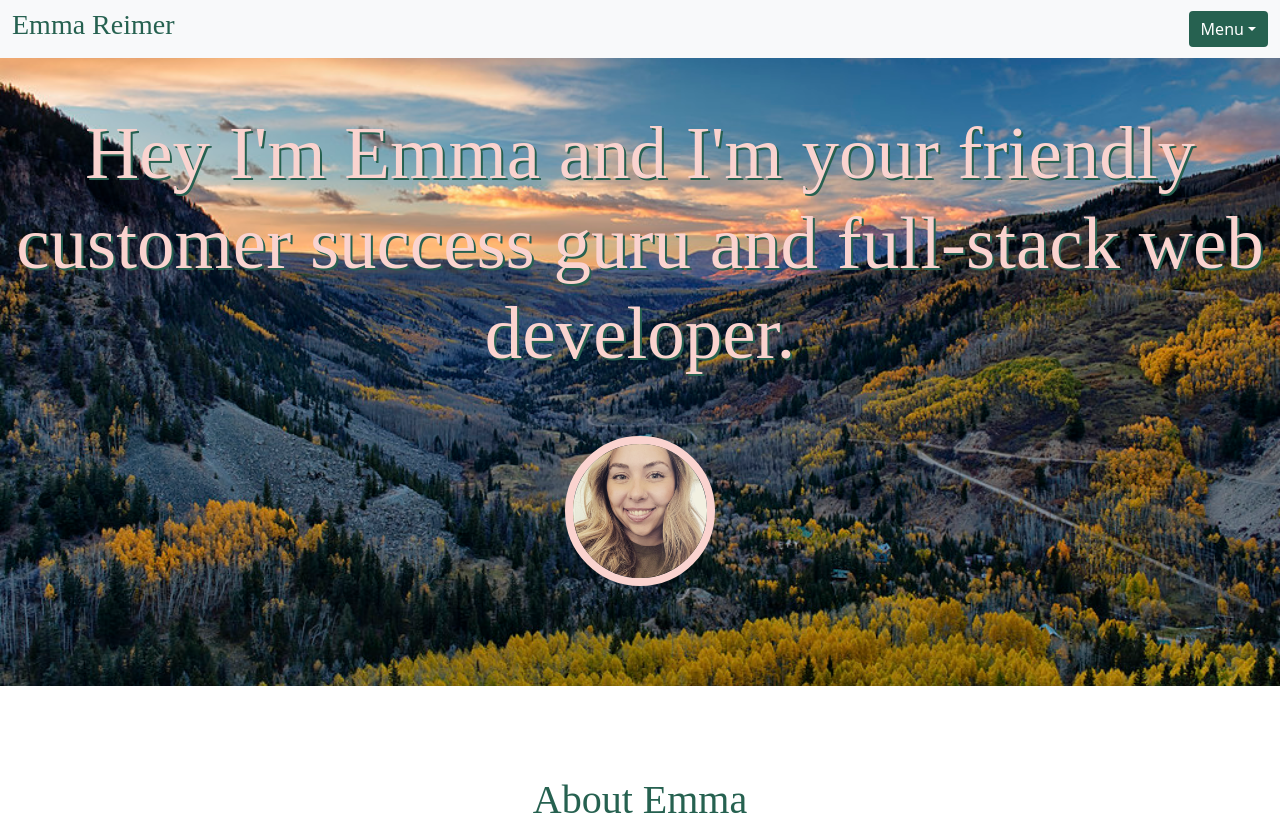
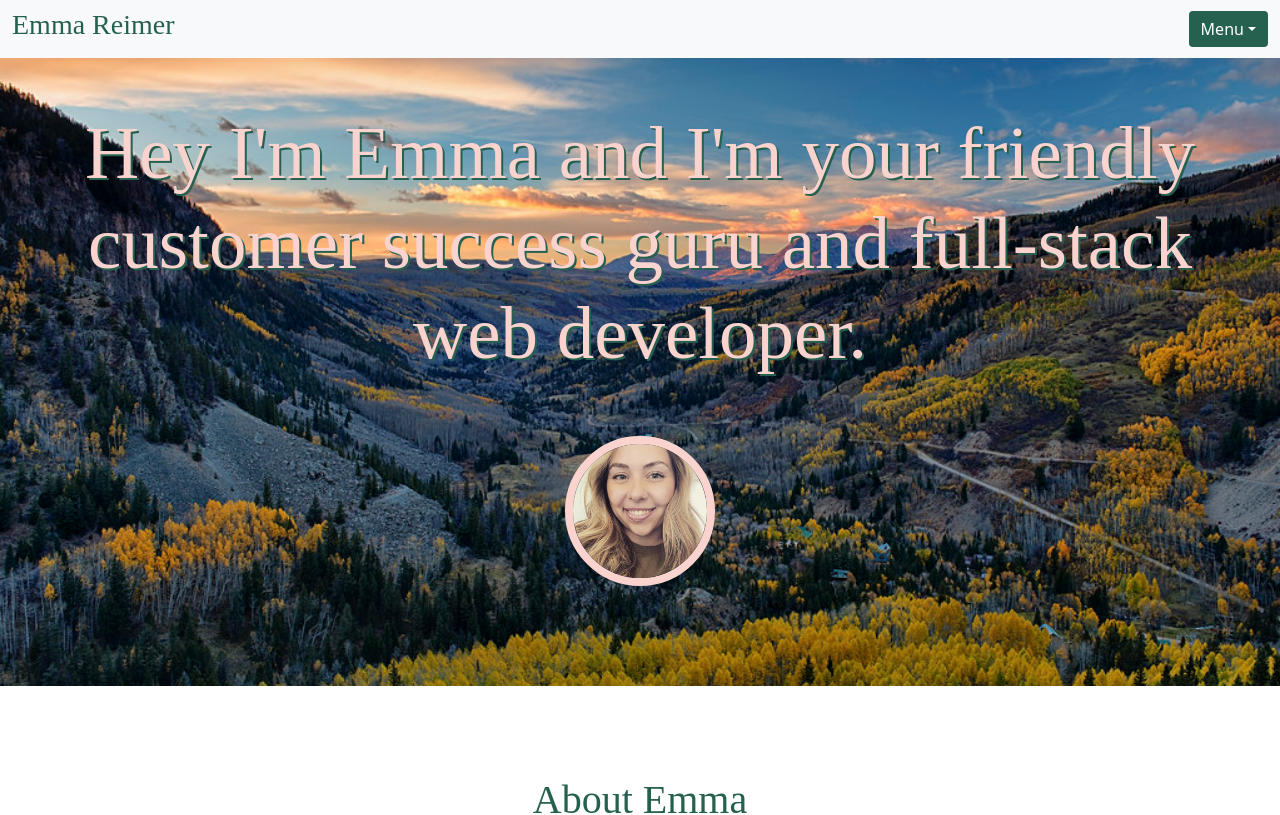
Before and after one commit to emmareimer/portfolio, a React (Create React App) app: page / in a window 1280 px wide. Shown: the top 815 px of the page. Built offline with nearby package versions, Linux system fonts and the light colour scheme.

Commit message:
small css change

```diff
--- a/src/App.css
+++ b/src/App.css
@@ -91,6 +91,8 @@ header {
 
 #hey {
   padding-top: 50px;
+  margin-left: 25px;
+  margin-right: 25px;
   font-size: 75px;
   text-decoration: solid 5px;
   text-shadow: 2px 2px 0px var(--lime);
```
